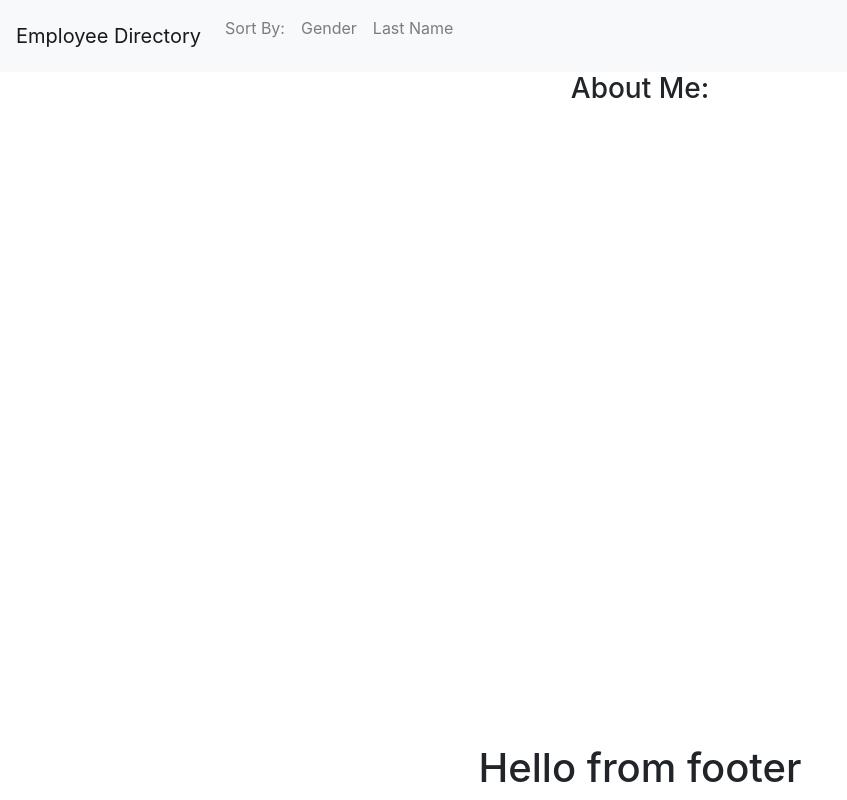
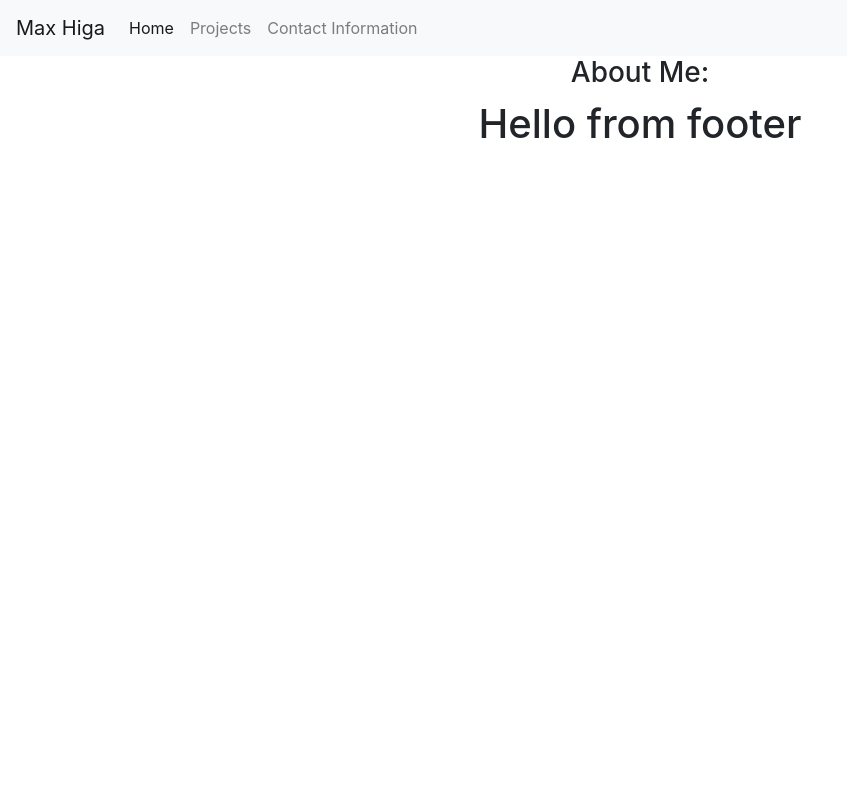
Before and after one commit to maxx-808/portfolio-react, a React (Create React App) app: page /#/ in a window 1280 px wide. Shown: the whole page, without its empty margins (0-847 px from the left). Built offline with nearby package versions, Linux system fonts and the light colour scheme.

Commit message:
reworking header and footer, getting dropdown for mobile sizing

```diff
--- a/public/index.html
+++ b/public/index.html
@@ -24,6 +24,11 @@
     -->
   <link rel="stylesheet" href="https://maxcdn.bootstrapcdn.com/bootstrap/4.0.0/css/bootstrap.min.css"
     integrity="sha384-Gn5384xqQ1aoWXA+058RXPxPg6fy4IWvTNh0E263XmFcJlSAwiGgFAW/dAiS6JXm" crossorigin="anonymous">
+
+  <script src="https://ajax.googleapis.com/ajax/libs/jquery/3.5.1/jquery.min.js"></script>
+  <script src="https://stackpath.bootstrapcdn.com/bootstrap/3.4.1/js/bootstrap.min.js"
+    integrity="sha384-aJ21OjlMXNL5UyIl/XNwTMqvzeRMZH2w8c5cRVpzpU8Y5bApTppSuUkhZXN0VxHd"
+    crossorigin="anonymous"></script>
   <title>Portfolio</title>
 </head>
 
--- a/src/App.css
+++ b/src/App.css
@@ -28,6 +28,10 @@
   color: #61dafb;
 }
 
+.navbar {
+  text-align: left;
+}
+
 @keyframes App-logo-spin {
   from {
     transform: rotate(0deg);
--- a/src/components/Project.js
+++ b/src/components/Project.js
@@ -1,6 +1,6 @@
 import React from "react";
 
-function Projcet(props) {
+function Project(props) {
   return (
     <div className="card port-card">
       <div className="img-container">
--- a/src/components/footer/Footer.css
+++ b/src/components/footer/Footer.css
@@ -1,5 +1,6 @@
 footer {
-  position: absolute;
+  position: relative;
   bottom: 0px;
   width: 100%;
+  margin-top: 10px;
 }
--- a/src/components/header/Header.css
+++ b/src/components/header/Header.css
@@ -1,4 +1,13 @@
-header {
-  margin-bottom: 20px;
-  width: 100%;
+.collapse.in {
+  display: block;
 }
+
+/* nav {
+  z-index: 999;
+} */
+#dropdown {
+  position: fixed;
+  top: 0;
+  left: 100px;
+  z-index: 999;
+}
--- a/src/components/header/Header.js
+++ b/src/components/header/Header.js
@@ -5,36 +5,36 @@ import { Link } from "react-router-dom";
 const Header = () => {
   return (
     <nav className="navbar navbar-expand-lg navbar-light bg-light">
-      <Link className="navbar-brand" to="/">
-        Employee Directory
-      </Link>
+      <a className="navbar-brand" href="#">
+        Max Higa
+      </a>
       <button
         className="navbar-toggler"
         type="button"
         data-toggle="collapse"
-        data-target="#navbarNav"
-        aria-controls="navbarNav"
+        data-target="#navbarNavDropdown"
+        aria-controls="navbarNavDropdown"
         aria-expanded="false"
         aria-label="Toggle navigation"
       >
         <span className="navbar-toggler-icon"></span>
       </button>
-      <div className="collapse navbar-collapse" id="navbarNav">
+      <div className="collapse navbar-collapse dropdown" id="navbarNavDropdown">
         <ul className="navbar-nav">
-          <li className="nav-item">
-            <p id="sort" className="nav-link">
-              Sort By:
-            </p>
+          <li className="nav-item active">
+            <a className="nav-link" href="#">
+              Home
+            </a>
           </li>
           <li className="nav-item">
-            <Link className="nav-link" to="/g">
-              Gender
-            </Link>
+            <a className="nav-link" href="#">
+              Projects
+            </a>
           </li>
           <li className="nav-item">
-            <Link className="nav-link" to="/l">
-              Last Name
-            </Link>
+            <a className="nav-link" href="#">
+              Contact Information
+            </a>
           </li>
         </ul>
       </div>
```
